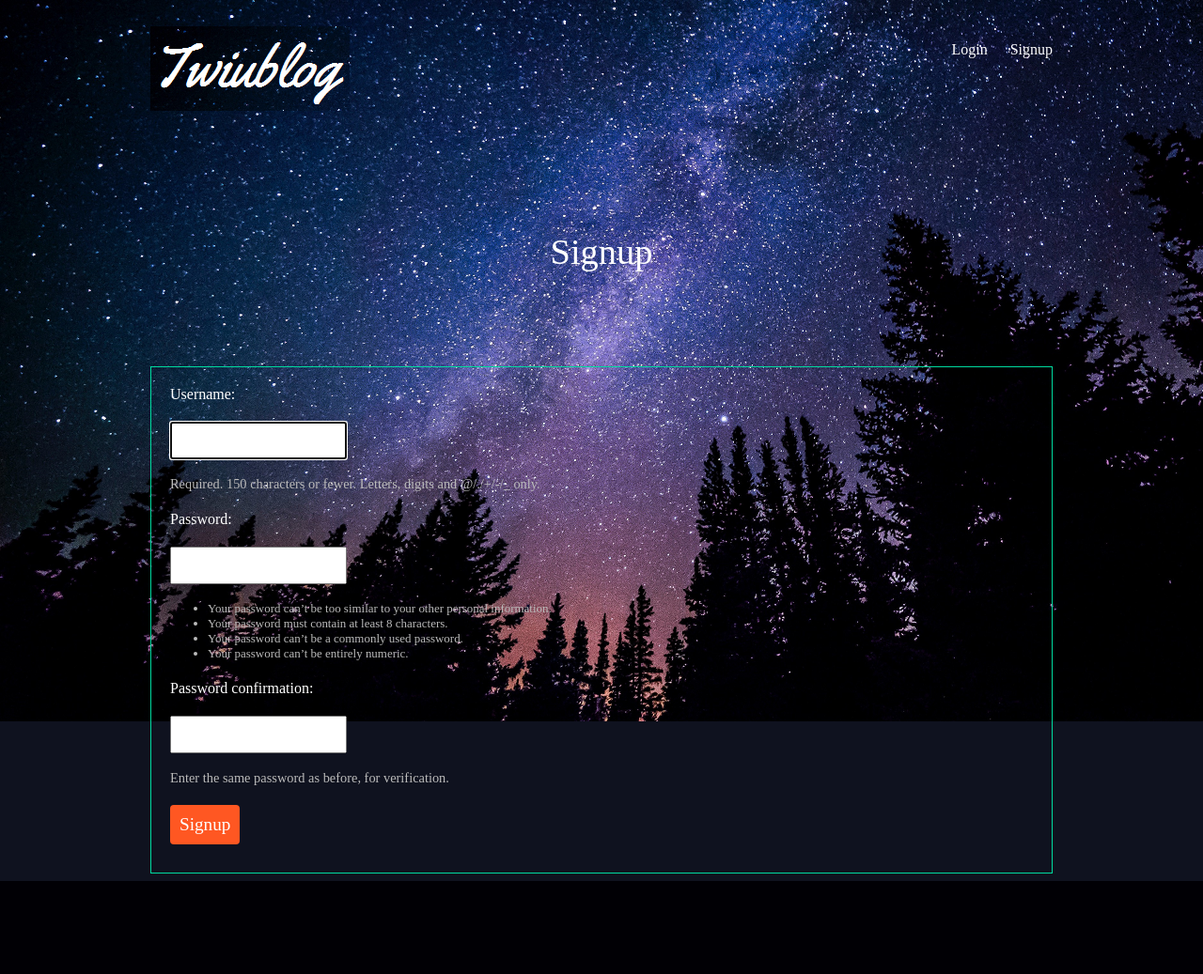
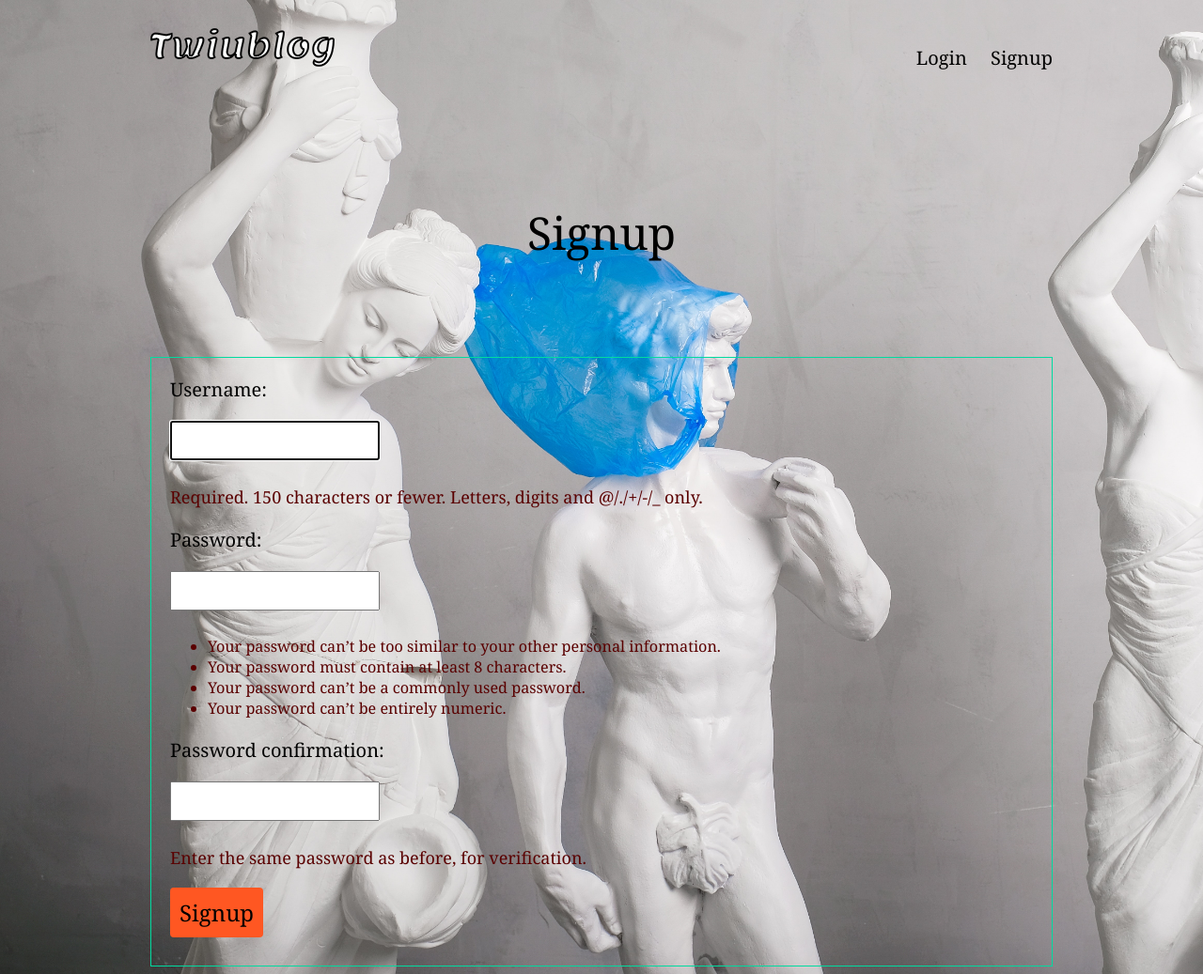
Before and after one commit to Twilighters/twiublog, a Django app: page /accounts/signup/ in a window 1280 px wide. Shown: the whole page at 94% size. Before the commit the page ends 938 px from the top, so only its background shows below. Run offline with Django 3.2, Linux system fonts and the light colour scheme.

Commit message:
prefinal

```diff
--- a/assets/styles.css
+++ b/assets/styles.css
@@ -1,13 +1,15 @@
 body{
     background-color: #0f121f;
-    background-image: url(stars.png);
+    background-image: url(background.jpg);
     /**/
     background-repeat: no-repeat;
-    color: #fff;
+    background-size: cover;
+    color: rgb(0, 0, 0);
+    font-size: 20px;
 }
 
 body *{
-    font-family: Ubuntu;
+    font-family: Georgia;
 }
 
 h1,h2,h3,h4,h5{
@@ -16,7 +18,7 @@ h1,h2,h3,h4,h5{
 }
 
 a, a:hover, a:visited{
-    color: #fff;
+    color: rgb(0, 0, 0);
     text-decoration: none;
 }
 
@@ -48,7 +50,7 @@ nav li{
 
 nav button{
     background: none;
-    color: #fff;
+    color: rgb(0, 0, 0);
     border: 0;
     font-size: 1em;
     cursor: pointer;
@@ -120,7 +122,7 @@ a.highlight{
 
 .helptext, .helptext ul{
     margin: 0 auto 20px;
-    color: #bbb;
+    color: rgb(90, 0, 0);
     font-size: 0.9em;
     display: block;
 }
@@ -140,7 +142,7 @@ a.highlight{
 .site-form input[type="submit"]{
     background: #ff5722;
     border: 0;
-    color: #fff;
+    color: rgb(0, 0, 0);
     font-size: 1.2em;
     border-radius: 4px;
     margin: 10px 0;
--- a/twiublog/templates/base_layout.html
+++ b/twiublog/templates/base_layout.html
@@ -9,7 +9,7 @@
 </head>
     <body>
         <header class = "wrapper">
-            <h1><a href="{%url 'home'%}"><img src="{% static 'logo.png'%}" alt="djangonautic" /></a></h1>
+            <h1><a href="{%url 'home'%}"><img src="{% static 'logo.png'%}" alt="twiublog" /></a></h1>
             <nav>
                 <ul>
                     {% if user.is_authenticated %}
```
Also changed, not shown: assets/9background.jpg (added), assets/background.jpg (added), assets/logo.png, assets/stars.png (deleted), db.sqlite3, 6 other files.
